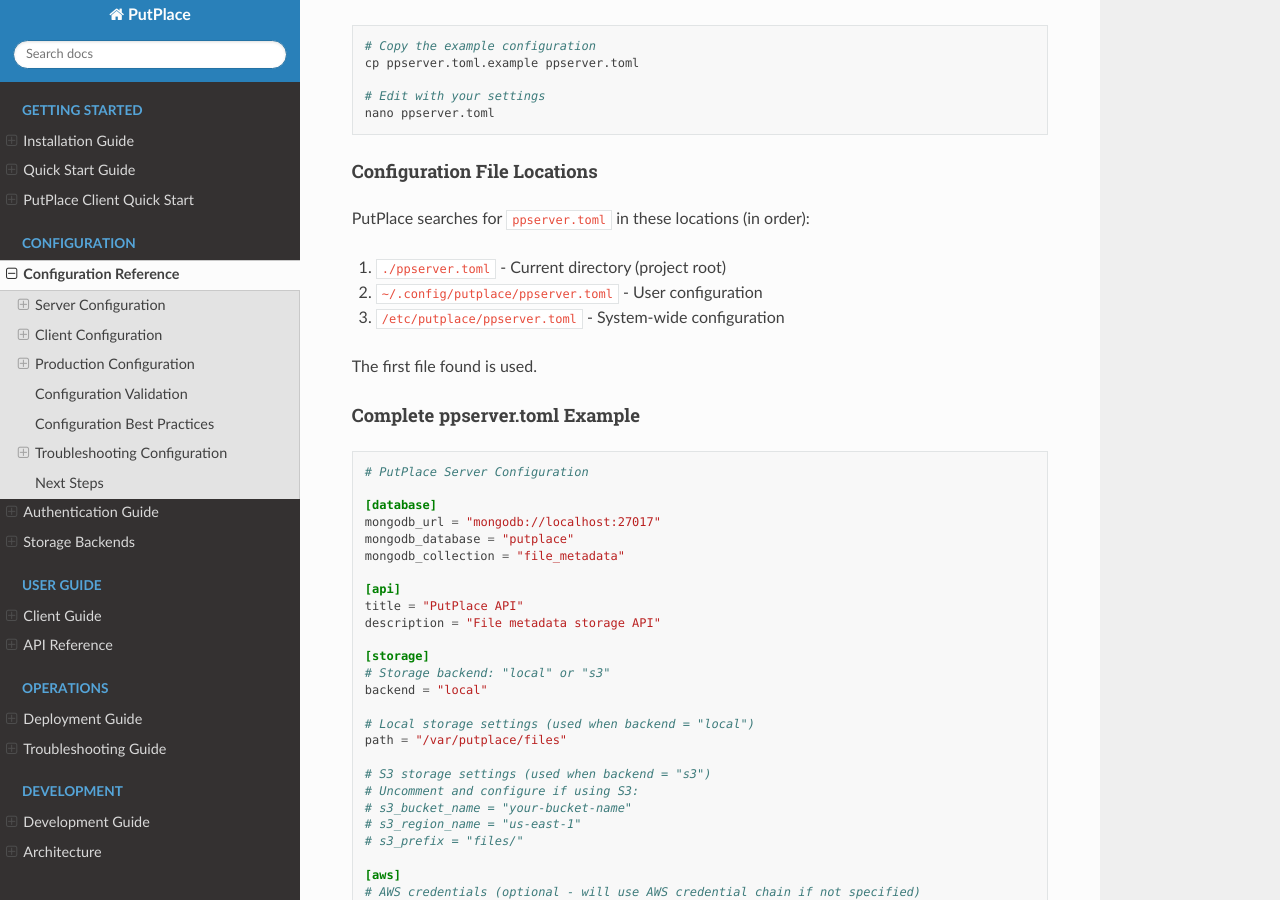
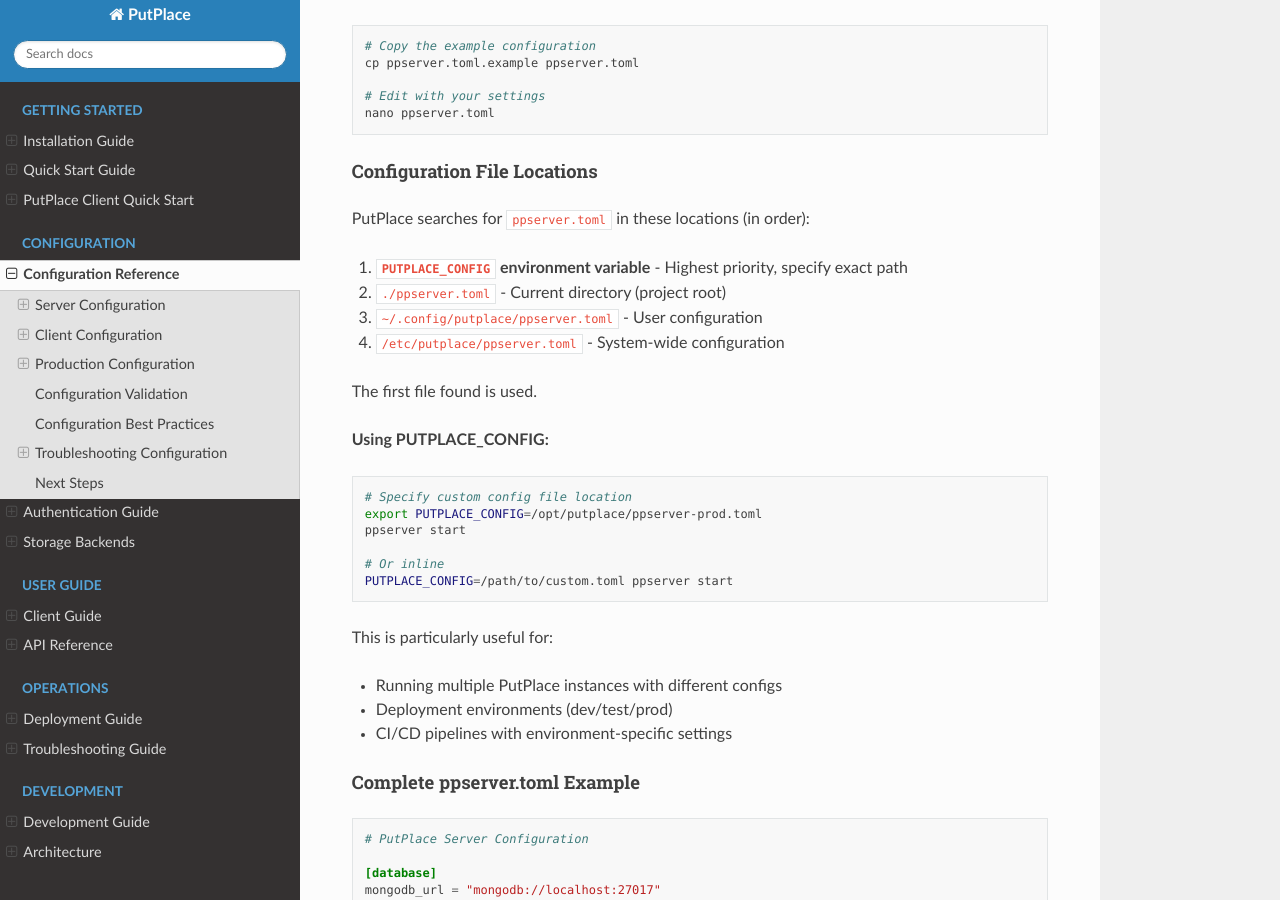
Before and after one commit to jdrumgoole/putplace, a Sphinx documentation site: the page built from docs/configuration.md, in a window 1280 px wide and 900 px high, scrolled down 2226 px. Built offline with Sphinx 7.4.7 and the Read the Docs theme 3.1.0, drawn with Linux system fonts in a browser that asks for light colours; pages that are not in the unit, such as notebooks, are missing from menus.

Commit message:
Add PUTPLACE_CONFIG support and environment-specific config handling
This commit adds support for the PUTPLACE_CONFIG environment variable and improves
deployment handling for environment-specific configuration files.

Changes:
1. config.py: Added PUTPLACE_CONFIG environment variable support
   - Checks PUTPLACE_CONFIG first before standard search paths
   - Falls back to standard locations if file not found
   - Updated Settings class docstring with search order

2. deploy_digitalocean.py: Smart config file handling
   - Uses existing config file if it exists (no regeneration)
   - Generates new config only if file doesn't exist
   - Enables environment-specific configs (ppserver-dev/test/prod.toml)
   - Always renames to ppserver.toml on droplet

3. tasks.py: Added config_file parameter to deploy_do
   - Passes environment-specific config file to deployment script
   - _deploy_with_config now passes config_file parameter
   - Supports using pre-configured ppserver-{env}.toml files

4. docs/configuration.md: Documented PUTPLACE_CONFIG
   - Added to Configuration File Locations section
   - Included usage examples
   - Explained use cases (multiple instances, environments, CI/CD)

5. docs/deployment.md: Added Digital Ocean deployment section
   - Quick Deploy Options section with environment shortcuts
   - Links to DIGITALOCEAN_DEPLOYMENT.md
   - Listed all available shortcuts (dev/test/prod)

Benefits:
- Support custom config file paths via PUTPLACE_CONFIG
- Enable running multiple PutPlace instances with different configs
- Preserve pre-configured environment-specific files during deployment
- Simplified deployment workflow with environment shortcuts

🤖 Generated with [Claude Code](https://claude.com/claude-code)

Co-Authored-By: Claude <noreply@anthropic.com>

````diff
--- a/docs/configuration.md
+++ b/docs/configuration.md
@@ -115,11 +115,28 @@ nano ppserver.toml
 
 PutPlace searches for `ppserver.toml` in these locations (in order):
 
-1. `./ppserver.toml` - Current directory (project root)
-2. `~/.config/putplace/ppserver.toml` - User configuration
-3. `/etc/putplace/ppserver.toml` - System-wide configuration
+1. **`PUTPLACE_CONFIG` environment variable** - Highest priority, specify exact path
+2. `./ppserver.toml` - Current directory (project root)
+3. `~/.config/putplace/ppserver.toml` - User configuration
+4. `/etc/putplace/ppserver.toml` - System-wide configuration
 
 The first file found is used.
+
+**Using PUTPLACE_CONFIG:**
+
+```bash
+# Specify custom config file location
+export PUTPLACE_CONFIG=/opt/putplace/ppserver-prod.toml
+ppserver start
+
+# Or inline
+PUTPLACE_CONFIG=/path/to/custom.toml ppserver start
+```
+
+This is particularly useful for:
+- Running multiple PutPlace instances with different configs
+- Deployment environments (dev/test/prod)
+- CI/CD pipelines with environment-specific settings
 
 #### Complete ppserver.toml Example
 
--- a/tasks.py
+++ b/tasks.py
@@ -2931,6 +2931,7 @@ def deploy_do(
     aws_region="eu-west-1",
     aws_credentials_dir="./aws_credentials_output",
     aws_profile=None,
+    config_file=None,
 ):
     """Deploy PutPlace to Digital Ocean droplet from PyPI.
 
@@ -3061,6 +3062,9 @@ def deploy_do(
     if aws_profile:
         cmd += f" --aws-profile={aws_profile}"
 
+    if config_file:
+        cmd += f" --config-output={config_file}"
+
     c.run(cmd, pty=True)
 
 
@@ -3140,6 +3144,7 @@ def _deploy_with_config(
         aws_region=aws_region,
         aws_credentials_dir="./aws_credentials_output",
         aws_profile=aws_profile,
+        config_file=config_file,  # Pass the environment-specific config file
     )
 
 
````
Also changed, not shown: docs/deployment.md (+43 -0 lines), 2 other files.
